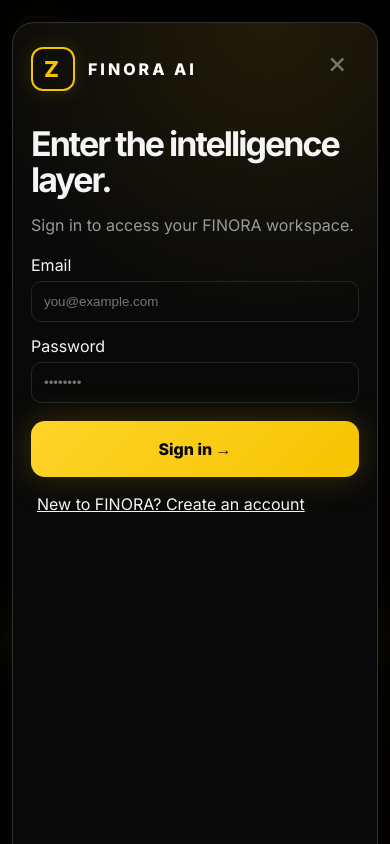
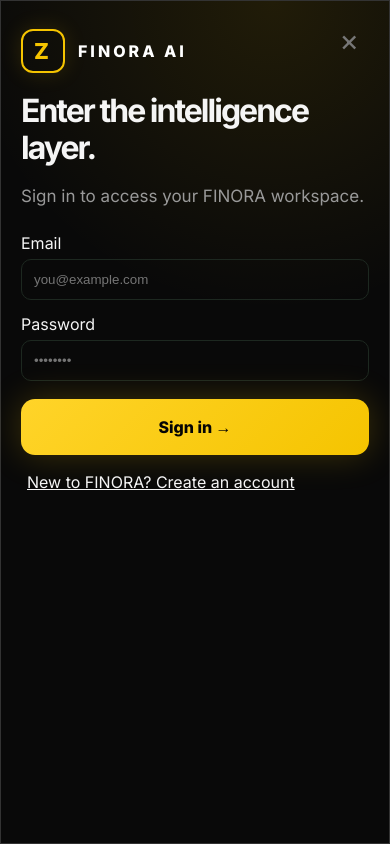
Before and after one commit to Joeperu30/finora-ai, a plain HTML site: page index.html in a window 390 px wide. Both pictures are taken after a click on the button "Sign in". Shown: the top 844 px of the page. Drawn offline with Linux system fonts and the light colour scheme; a script that the page names is missing.

Commit message:
Implement responsive modal styles for mobile
Added responsive modal styles for mobile devices.

```diff
--- a/styles.css
+++ b/styles.css
@@ -980,3 +980,53 @@
   }
 
 }
+@media (max-width: 768px){
+
+  .modal{
+    position:fixed;
+    inset:0;
+    width:100vw;
+    height:100dvh;
+    margin:0;
+    padding:0;
+    overflow-y:auto;
+    overflow-x:hidden;
+    display:none;
+    align-items:flex-start;
+    justify-content:flex-start;
+    -webkit-overflow-scrolling:touch;
+  }
+
+  .modal.show{
+    display:flex;
+  }
+
+  .modal-box{
+    width:100%;
+    max-width:none;
+    min-height:100dvh;
+    height:auto;
+    margin:0;
+    padding:28px 20px 80px;
+    border-radius:0;
+    box-sizing:border-box;
+    overflow:visible;
+  }
+
+  .modal-box h2{
+    font-size:32px;
+    line-height:1.15;
+    margin:20px 0 12px;
+  }
+
+  .modal-box p{
+    font-size:17px;
+    line-height:1.5;
+    margin-bottom:24px;
+  }
+
+  .modal-box > div{
+    max-width:100%;
+    box-sizing:border-box;
+  }
+}
```
